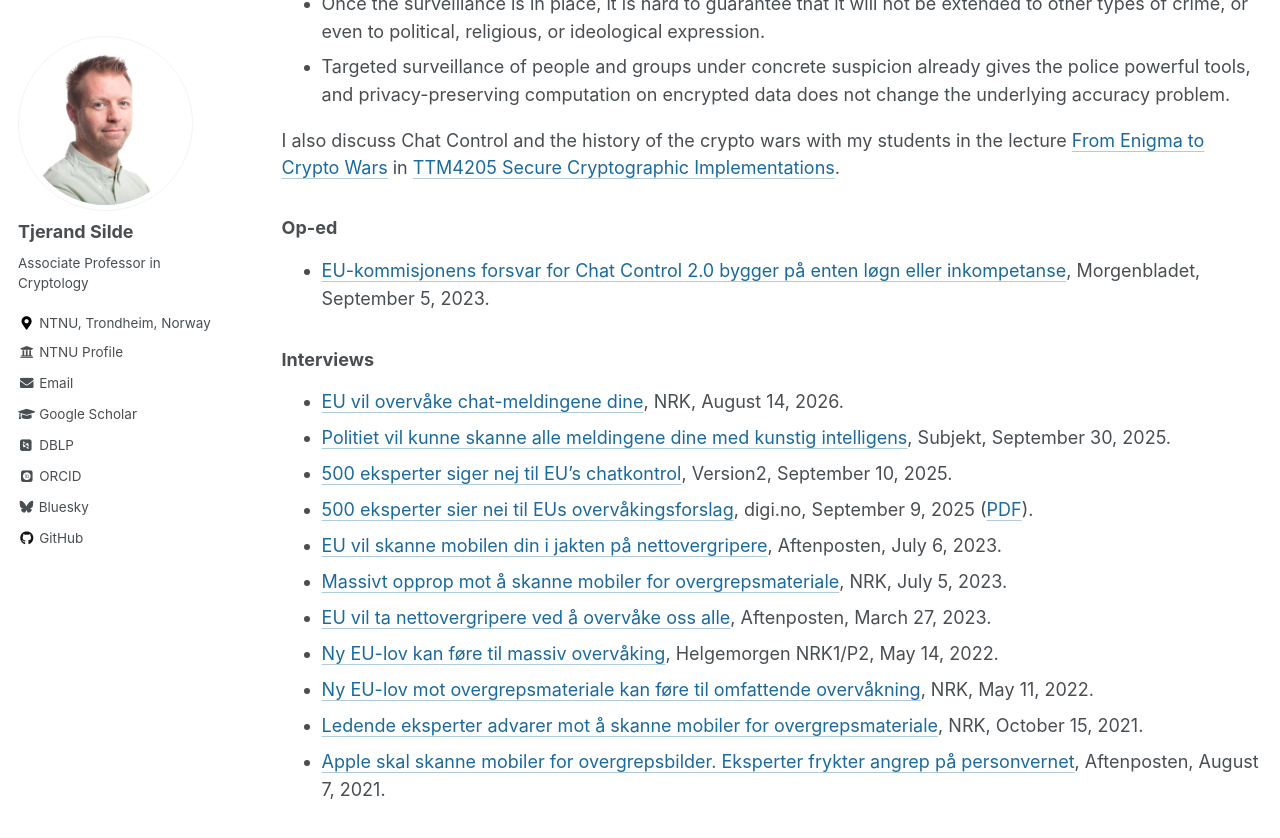
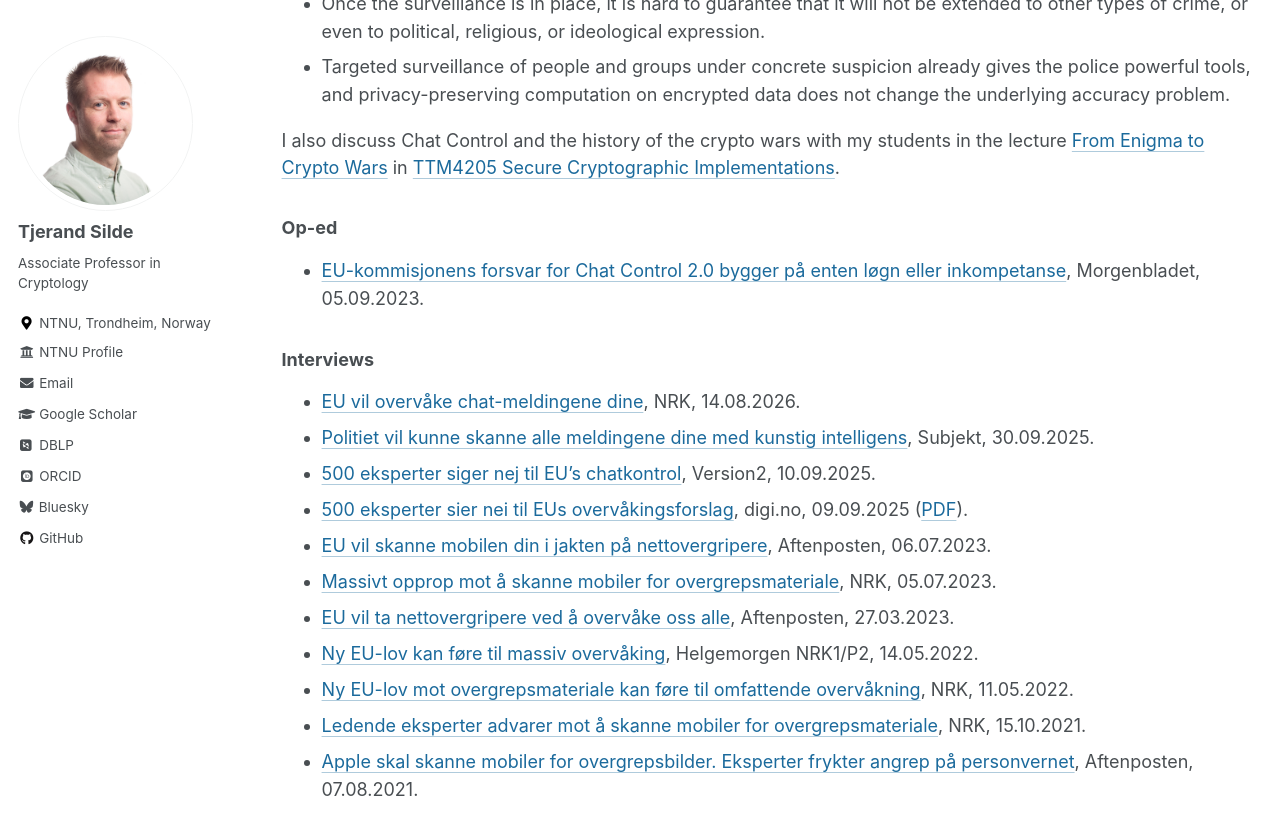
Before and after one commit to tjesi/tjesi.github.io, a Jekyll site: the page built from _pages/chatcontrol.md, in a window 1280 px wide and 900 px high, scrolled down 8298 px. Shown: the top 838 px of the window. Built offline with Jekyll 4.4.1, drawn with Linux system fonts in a browser that asks for light colours; some web fonts are replaced.

Commit message:
Update chatcontrol.md

```diff
--- a/_pages/chatcontrol.md
+++ b/_pages/chatcontrol.md
@@ -159,18 +159,18 @@ I also discuss Chat Control and the history of the crypto wars with my students
 
 ### Op-ed
 
-- [EU-kommisjonens forsvar for Chat Control 2.0 bygger på enten løgn eller inkompetanse](https://www.morgenbladet.no/ideer/kronikk/2023/09/05/eu-kommisjonens-forsvar-for-chat-control-20-bygger-pa-enten-logn-eller-inkompetanse), Morgenbladet, September 5, 2023.
+- [EU-kommisjonens forsvar for Chat Control 2.0 bygger på enten løgn eller inkompetanse](https://www.morgenbladet.no/ideer/kronikk/2023/09/05/eu-kommisjonens-forsvar-for-chat-control-20-bygger-pa-enten-logn-eller-inkompetanse), Morgenbladet, 05.09.2023.
 
 ### Interviews
 
-- [EU vil overvåke chat-meldingene dine](https://www.nrk.no/urix/chat-control_-eu-vil-masseovervake-innbyggerne-1.17983785), NRK, August 14, 2026.
-- [Politiet vil kunne skanne alle meldingene dine med kunstig intelligens](https://subjekt.no/2025/09/30/politiet-vil-kunne-skanne-alle-meldingene-dine-med-kunstig-intelligens/), Subjekt, September 30, 2025.
-- [500 eksperter siger nej til EU's chatkontrol](https://www.version2.dk/artikel/500-eksperter-siger-nej-til-eus-chatkontrol), Version2, September 10, 2025.
-- [500 eksperter sier nei til EUs overvåkingsforslag](https://www.digi.no/artikler/intervju-500-eksperter-sier-nei-til-eus-overvakingsforslag/562187), digi.no, September 9, 2025 ([PDF](/files/open-letter-digi.pdf)).
-- [EU vil skanne mobilen din i jakten på nettovergripere](https://www.aftenposten.no/kultur/i/bgwX83/eu-vil-skanne-mobilen-din-i-jakten-paa-nettovergripere-naa-advarer-mer-enn-300-forskere-mot-forslaget), Aftenposten, July 6, 2023.
-- [Massivt opprop mot å skanne mobiler for overgrepsmateriale](https://nrkbeta.no/2023/07/05/massivt-opprop-mot-a-skanne-mobiler-for-overgrepsmateriale/), NRK, July 5, 2023.
-- [EU vil ta nettovergripere ved å overvåke oss alle](https://www.aftenposten.no/kultur/i/q1QK10/eu-vil-ta-nettovergripere-ved-aa-overvaake-oss-alle), Aftenposten, March 27, 2023.
-- [Ny EU-lov kan føre til massiv overvåking](https://tv.nrk.no/serie/helgemorgen-tv/202205/DNRR62004122#t=4589s), Helgemorgen NRK1/P2, May 14, 2022.
-- [Ny EU-lov mot overgrepsmateriale kan føre til omfattende overvåkning](https://nrkbeta.no/2022/05/11/ny-eu-lov-mot-overgrepsmateriale-kan-fore-til-omfattende-overvakning), NRK, May 11, 2022.
-- [Ledende eksperter advarer mot å skanne mobiler for overgrepsmateriale](https://nrkbeta.no/2021/10/15/ledende-eksperter-advarer-mot-a-skanne-mobiler-for-overgrepsmateriale), NRK, October 15, 2021.
-- [Apple skal skanne mobiler for overgrepsbilder. Eksperter frykter angrep på personvernet](https://www.aftenposten.no/kultur/i/g6PWRk/apple-skal-skanne-mobiler-for-overgrepsbilder-eksperter-frykter-angre), Aftenposten, August 7, 2021.
+- [EU vil overvåke chat-meldingene dine](https://www.nrk.no/urix/chat-control_-eu-vil-masseovervake-innbyggerne-1.17983785), NRK, 14.08.2026.
+- [Politiet vil kunne skanne alle meldingene dine med kunstig intelligens](https://subjekt.no/2025/09/30/politiet-vil-kunne-skanne-alle-meldingene-dine-med-kunstig-intelligens/), Subjekt, 30.09.2025.
+- [500 eksperter siger nej til EU's chatkontrol](https://www.version2.dk/artikel/500-eksperter-siger-nej-til-eus-chatkontrol), Version2, 10.09.2025.
+- [500 eksperter sier nei til EUs overvåkingsforslag](https://www.digi.no/artikler/intervju-500-eksperter-sier-nei-til-eus-overvakingsforslag/562187), digi.no, 09.09.2025 ([PDF](/files/open-letter-digi.pdf)).
+- [EU vil skanne mobilen din i jakten på nettovergripere](https://www.aftenposten.no/kultur/i/bgwX83/eu-vil-skanne-mobilen-din-i-jakten-paa-nettovergripere-naa-advarer-mer-enn-300-forskere-mot-forslaget), Aftenposten, 06.07.2023.
+- [Massivt opprop mot å skanne mobiler for overgrepsmateriale](https://nrkbeta.no/2023/07/05/massivt-opprop-mot-a-skanne-mobiler-for-overgrepsmateriale/), NRK, 05.07.2023.
+- [EU vil ta nettovergripere ved å overvåke oss alle](https://www.aftenposten.no/kultur/i/q1QK10/eu-vil-ta-nettovergripere-ved-aa-overvaake-oss-alle), Aftenposten, 27.03.2023.
+- [Ny EU-lov kan føre til massiv overvåking](https://tv.nrk.no/serie/helgemorgen-tv/202205/DNRR62004122#t=4589s), Helgemorgen NRK1/P2, 14.05.2022.
+- [Ny EU-lov mot overgrepsmateriale kan føre til omfattende overvåkning](https://nrkbeta.no/2022/05/11/ny-eu-lov-mot-overgrepsmateriale-kan-fore-til-omfattende-overvakning), NRK, 11.05.2022.
+- [Ledende eksperter advarer mot å skanne mobiler for overgrepsmateriale](https://nrkbeta.no/2021/10/15/ledende-eksperter-advarer-mot-a-skanne-mobiler-for-overgrepsmateriale), NRK, 15.10.2021.
+- [Apple skal skanne mobiler for overgrepsbilder. Eksperter frykter angrep på personvernet](https://www.aftenposten.no/kultur/i/g6PWRk/apple-skal-skanne-mobiler-for-overgrepsbilder-eksperter-frykter-angre), Aftenposten, 07.08.2021.
```
